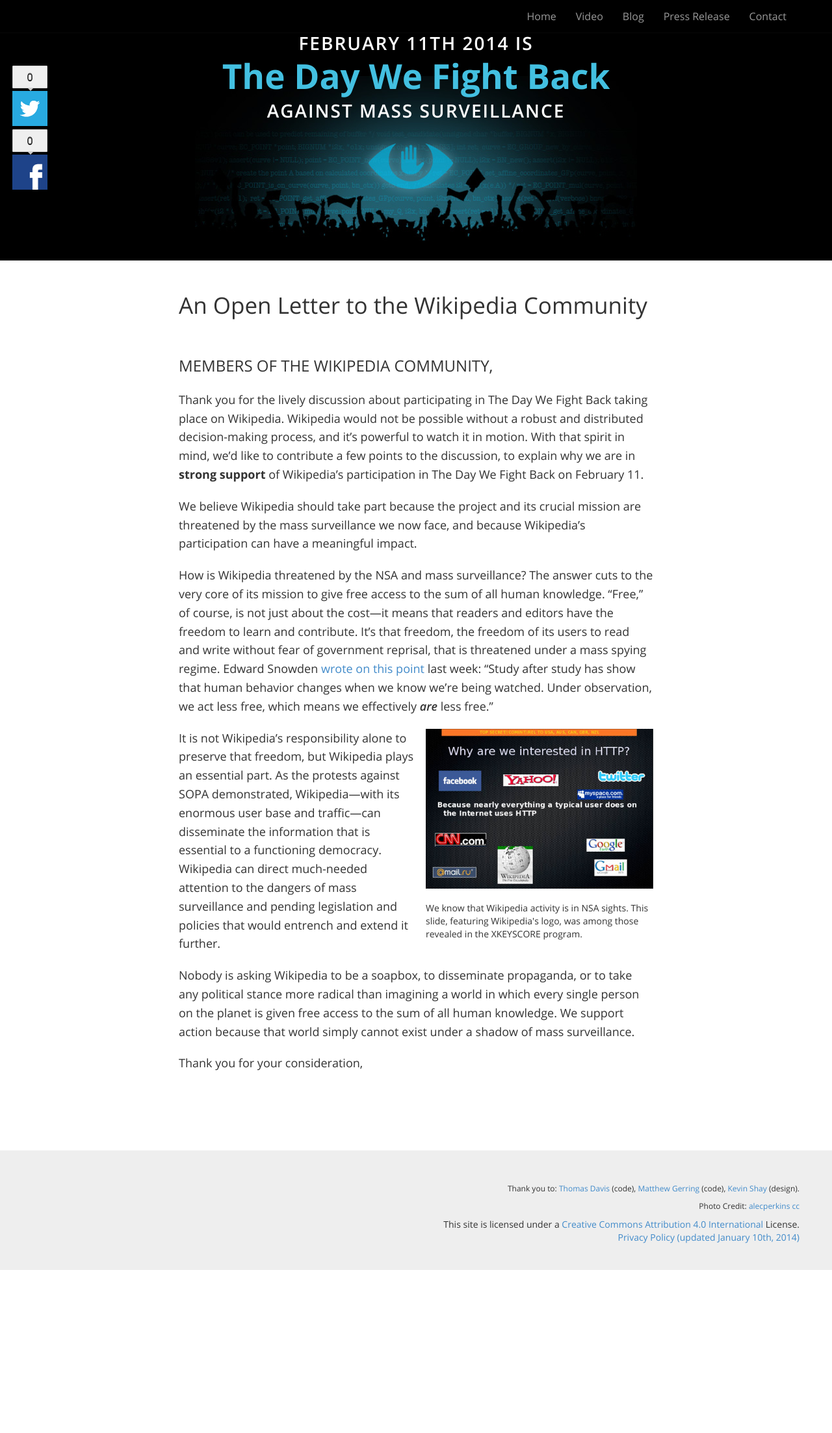
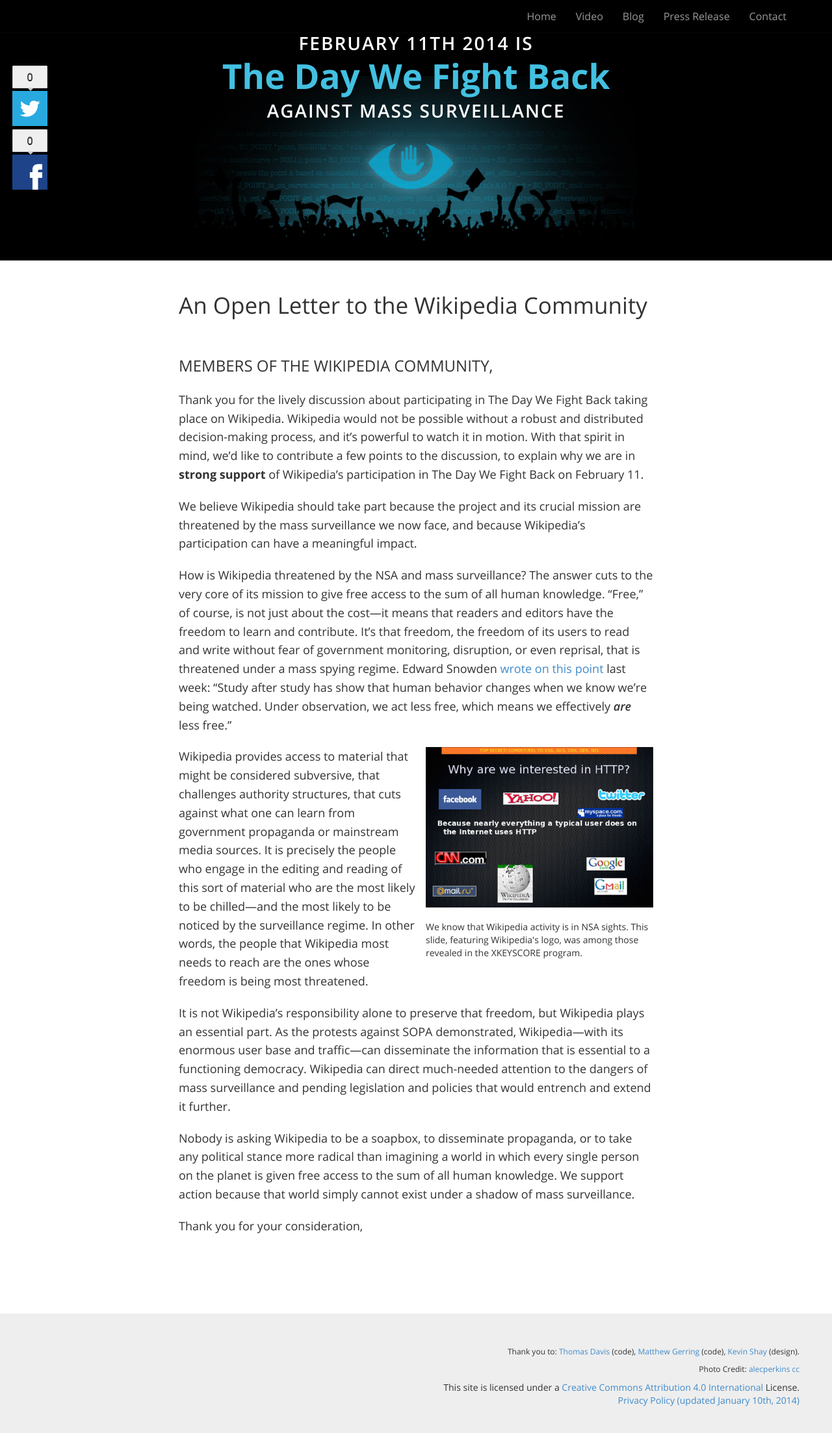
Before and after one commit to tfrce/thedaywefightback, a Jekyll site: the page built from open-letter-to-wikipedia.markdown, in a window 1280 px wide. Shown: the whole page at 65% size. Built offline with Jekyll 4.4.1, drawn with Linux system fonts in a browser that asks for light colours; Markdown is read by kramdown in place of the engine named in the settings; comment, search, counter and statistics services are not loaded; before the commit the page ends 1955 px from its top, so only the background shows below that.

Commit message:
Homepage changes

```diff
--- a/css/main.css
+++ b/css/main.css
@@ -245,9 +245,6 @@
     padding:32px 0 44px 0;
     background-size: cover;
     font-size:19px;
-}
-#whatwewilldo {
-    font-size:16px;
 }
 #letter {
     background: url('/img/sopa-bg.jpg') center top no-repeat ;
--- a/open-letter-to-wikipedia.markdown
+++ b/open-letter-to-wikipedia.markdown
@@ -44,13 +44,14 @@
 
 We believe Wikipedia should take part because the project and its crucial mission are threatened by the mass surveillance we now face, and because Wikipedia's participation can have a meaningful impact.
 
-How is Wikipedia threatened by the NSA and mass surveillance? The answer cuts to the very core of its mission to give free access to the sum of all human knowledge. "Free," of course, is not just about the cost—it means that readers and editors have the freedom to learn and contribute. It's that freedom, the freedom of its users to read and write without fear of government reprisal, that is threatened under a mass spying regime. Edward Snowden [wrote on this point](http://freesnowden.is/asksnowden.html) last week: "Study after study has show that human behavior changes when we know we’re being watched. Under observation, we act less free, which means we effectively *are* less free."
+How is Wikipedia threatened by the NSA and mass surveillance? The answer cuts to the very core of its mission to give free access to the sum of all human knowledge. "Free," of course, is not just about the cost—it means that readers and editors have the freedom to learn and contribute. It's that freedom, the freedom of its users to read and write without fear of government monitoring, disruption, or even reprisal, that is threatened under a mass spying regime. Edward Snowden [wrote on this point](http://freesnowden.is/asksnowden.html) last week: "Study after study has show that human behavior changes when we know we’re being watched. Under observation, we act less free, which means we effectively *are* less free."
 
 <div class="col-md-6 inline-image">
 	<img src="/img/wikipedia-slide.jpg" alt="wikipedia slide" class="img-responsive"><br />
 	We know that Wikipedia activity is in NSA sights. This slide, featuring Wikipedia's logo, was among those revealed in the XKEYSCORE program.
 </div>
 
+Wikipedia provides access to material that might be considered subversive, that challenges authority structures, that cuts against what one can learn from government propaganda or mainstream media sources. It is precisely the people who engage in the editing and reading of this sort of material who are the most likely to be chilled—and the most likely to be noticed by the surveillance regime. In other words, the people that Wikipedia most needs to reach are the ones whose freedom is being most threatened.
 
 It is not Wikipedia's responsibility alone to preserve that freedom, but Wikipedia plays an essential part. As the protests against SOPA demonstrated, Wikipedia—with its enormous user base and traffic—can disseminate the information that is essential to a functioning democracy. Wikipedia can direct much-needed attention to the dangers of mass surveillance and pending legislation and policies that would entrench and extend it further.
 
```
Also changed, not shown: index.html (+5 -7 lines).
